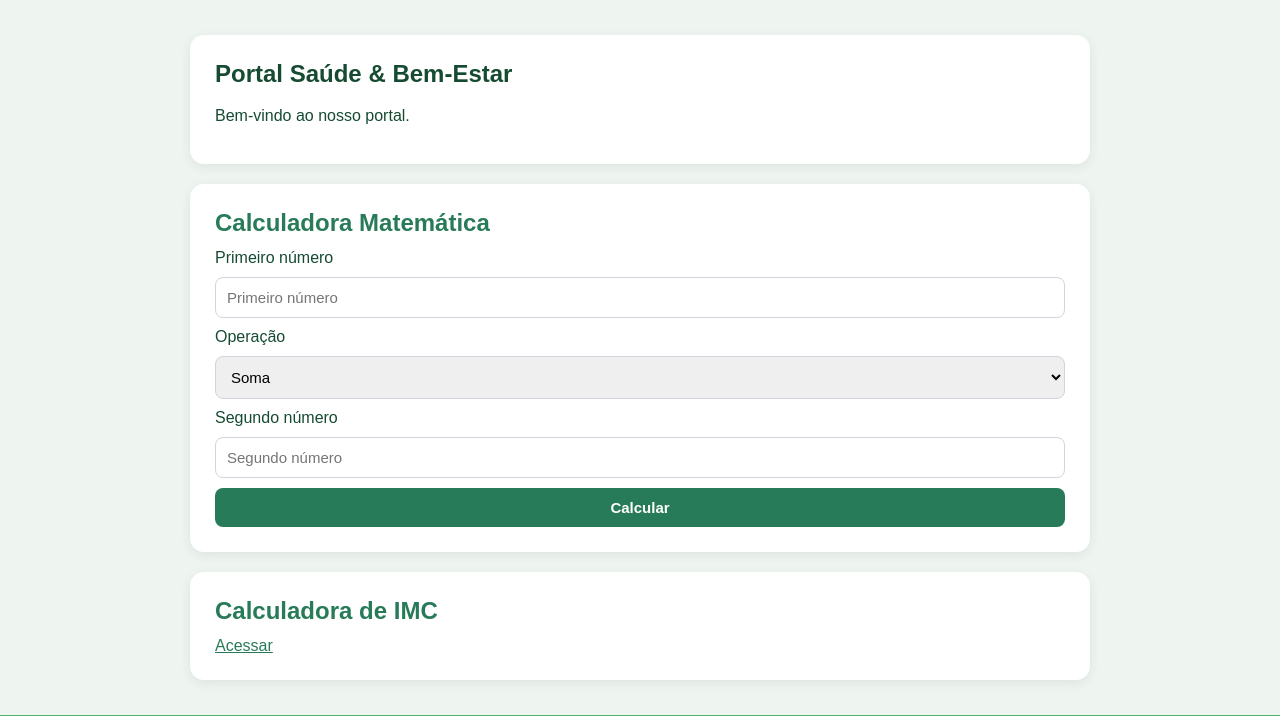
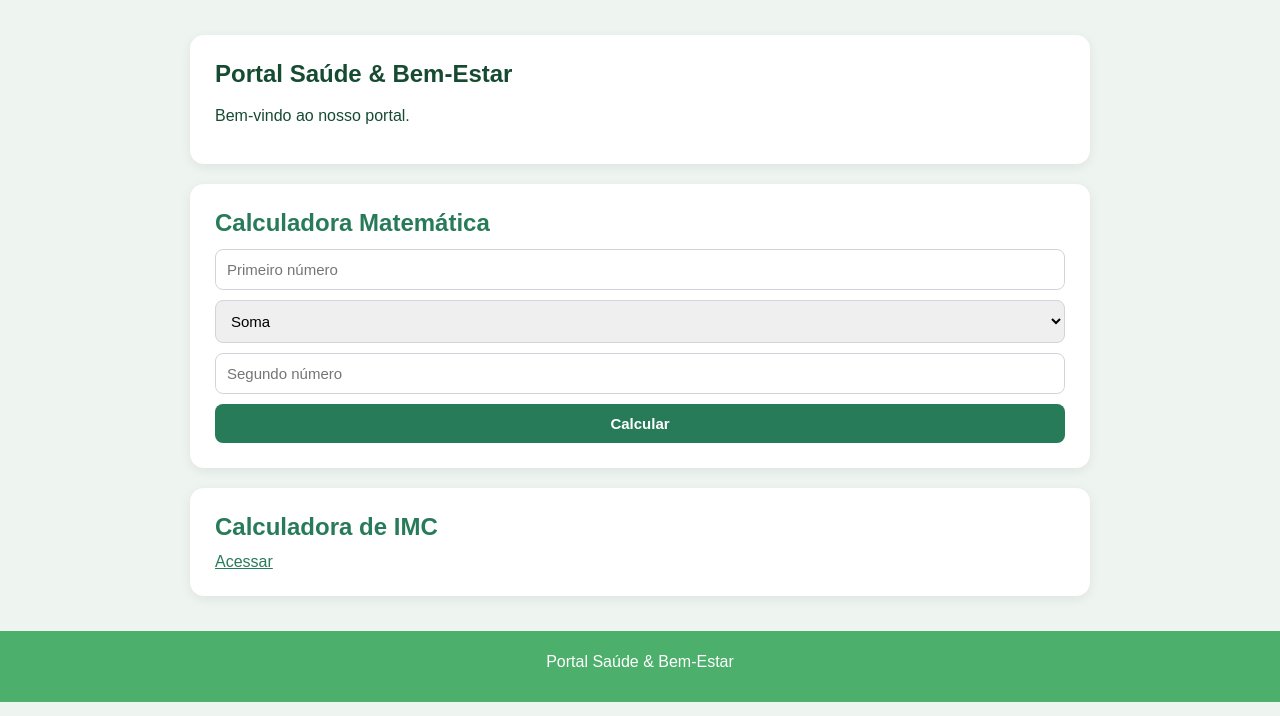
Before and after one commit to JiyeoGeo/codespaces-flask, a Flask app: page / in a window 1280 px wide. Shown: the part 54-770 px from the top of the page. Run offline with Flask 3, Linux system fonts and the light colour scheme; some libraries are stand-ins or nearby versions.

Commit message:
remove rótulos desnecessários e simplifica a estrutura do formulário na calculadora matemática

```diff
--- a/templates/index.html
+++ b/templates/index.html
@@ -25,18 +25,15 @@
     >
         <input type="hidden" name="csrf_token" value="{{ csrf_token() }}">
 
-        <label for="numero-a">Primeiro número</label>
         <input
             type="number"
-            id="numero-a"
             name="a"
             step="any"
             placeholder="Primeiro número"
             required
         >
 
-        <label for="operacao">Operação</label>
-        <select id="operacao" name="op" required>
+        <select name="op">
 
             <option value="soma">
                 Soma
@@ -56,10 +53,8 @@
 
         </select>
 
-        <label for="numero-b">Segundo número</label>
         <input
             type="number"
-            id="numero-b"
             name="b"
             step="any"
             placeholder="Segundo número"
```
